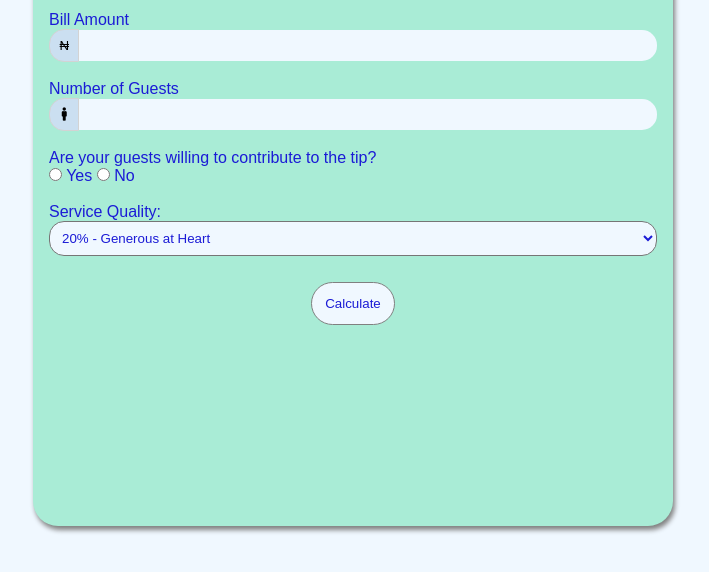
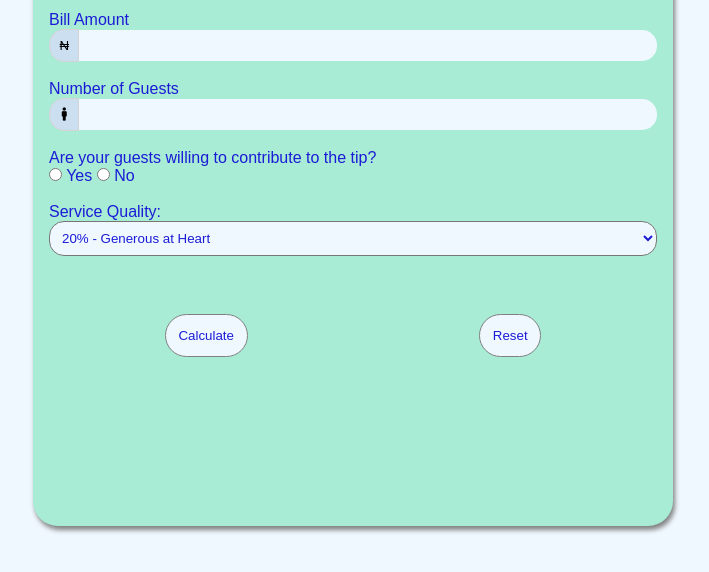
Before and after one commit to Dahrahcme/Tip-Calculator, a plain HTML site: page revised/tip.html in a window 1280 px wide. Shown: the part 174-746 px from the top of the page, without its empty margins (287-996 px from the left). Drawn offline with Linux system fonts and the light colour scheme.

Commit message:
Add files via upload

```diff
--- a/revised/tip.css
+++ b/revised/tip.css
@@ -59,7 +59,9 @@ select {
 
 .btn {
     text-align: center;
-
+    display: flex;
+    justify-content: space-around;
+    margin-top: 2rem;
 }
 
 .btn button {
@@ -83,6 +85,7 @@ select {
 }
 
 #display {
+    margin-top: 1.5rem;
     text-align: center;
     font-size: 20px;
 }
--- a/revised/tip.html
+++ b/revised/tip.html
@@ -41,6 +41,7 @@
             </section>
             <div class="btn">
                 <button onclick="calculate()">Calculate</button>
+                <button>Reset</button>
             </div>
             <div id="display"></div>
         </div>
```
